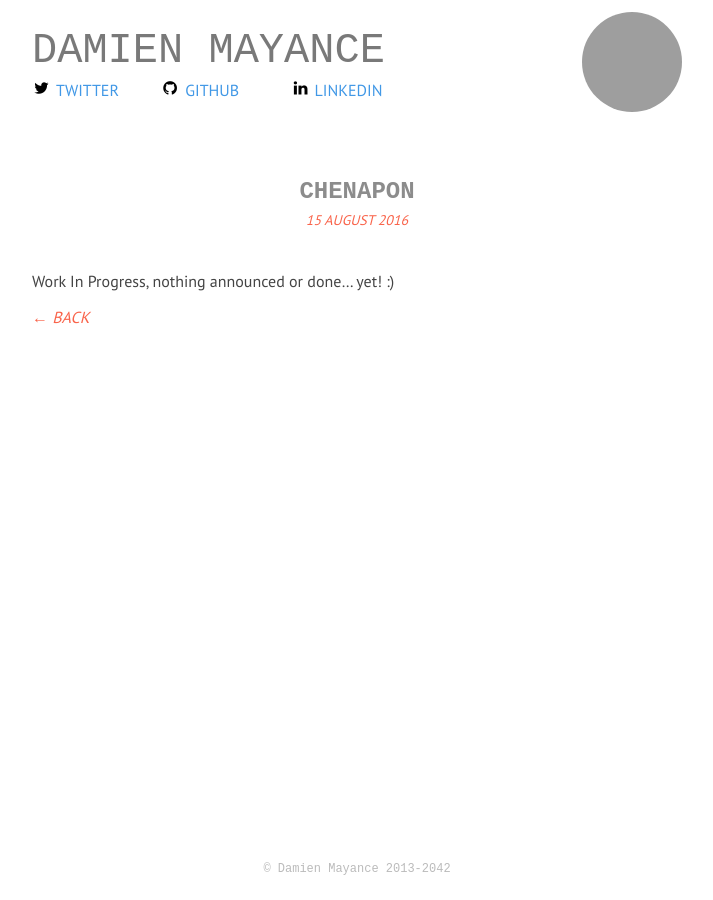
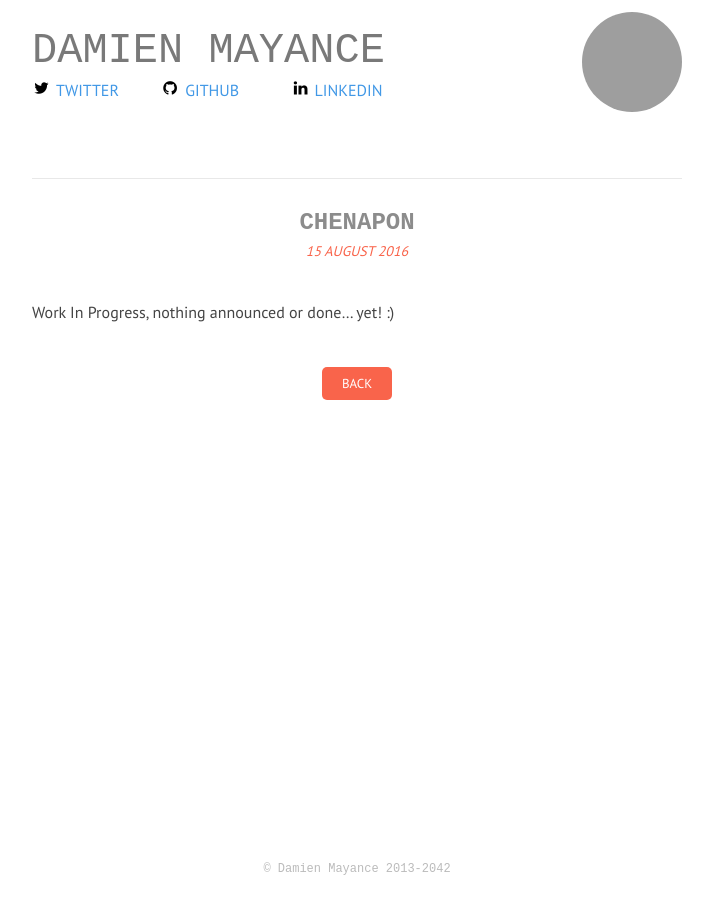
Before and after one commit to valryon/valryon.github.io, a Jekyll site: the page built from _projects/2016-08-15-Chenapon.md, in a window 1280 px wide. Shown: the whole page, without its empty margins (283-996 px from the left). Built offline with Jekyll 4.4.1, drawn with Linux system fonts in a browser that asks for light colours; some web fonts are replaced; grey boxes are pictures that could not be loaded.

Commit message:
style back

```diff
--- a/_includes/components/backbutton.html
+++ b/_includes/components/backbutton.html
@@ -1,3 +1,3 @@
 <div class="back">
-  <a href="/">← Back</a>
+  <a href="/">Back</a>
 </div>
--- a/static/css/site.css
+++ b/static/css/site.css
@@ -374,6 +374,8 @@ a:hover {
 }
 
 .post h1:first-child {
+  border-top: 1px solid #E8E8E8;
+  padding-top: 30px;
   margin-top: 0px;
 }
 
@@ -425,11 +427,22 @@ a:hover {
   margin: 0 auto;
 }
 
+.back {
+  text-align: center;
+  margin-top: 50px;
+}
+
 .back a {
+  background: #F9644B;
+  color: #FFFFFF;
+
+  padding: 8px 20px;
+  border-radius: 5px;
+  font-size: 13px;
+  margin: 0 auto;
+
   text-transform: uppercase;
   text-align: right;
-  font-style: italic;
-  color: #F9644B;
 }
 
 /**************************************************************
```
